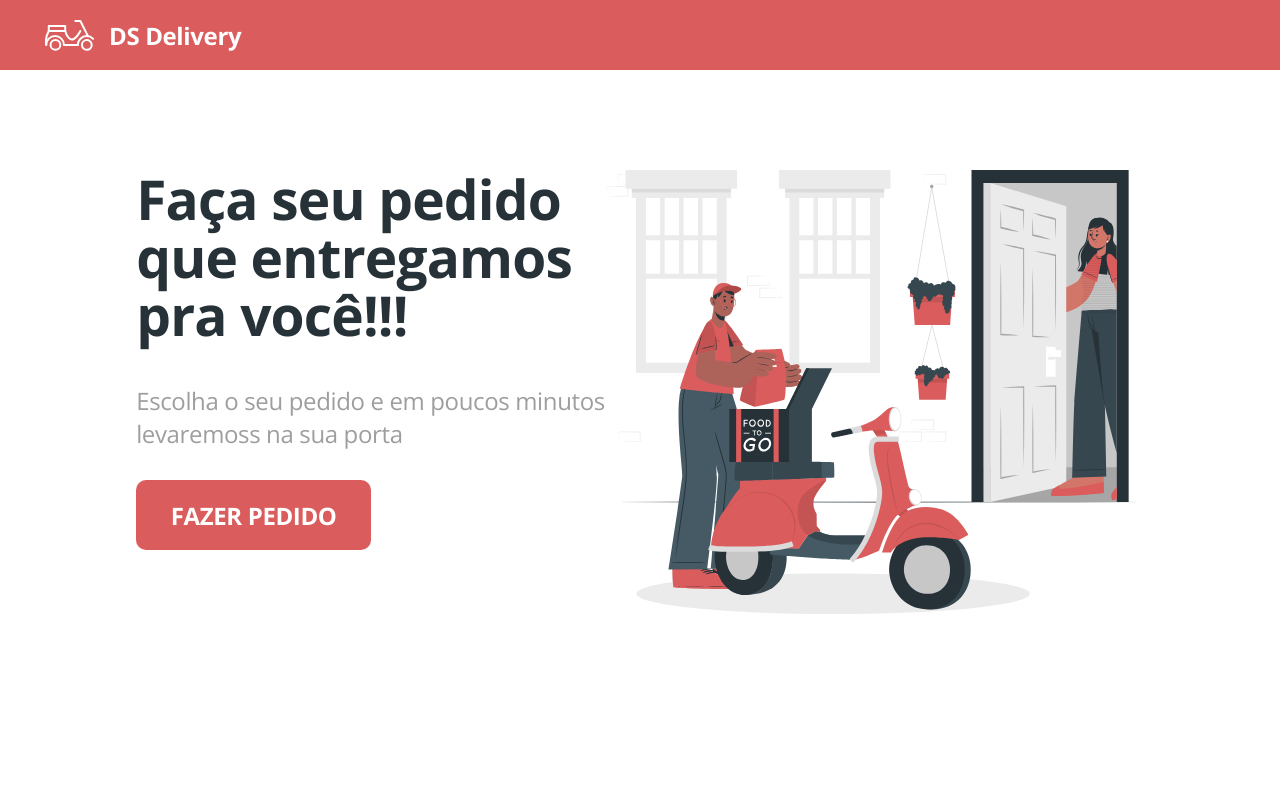
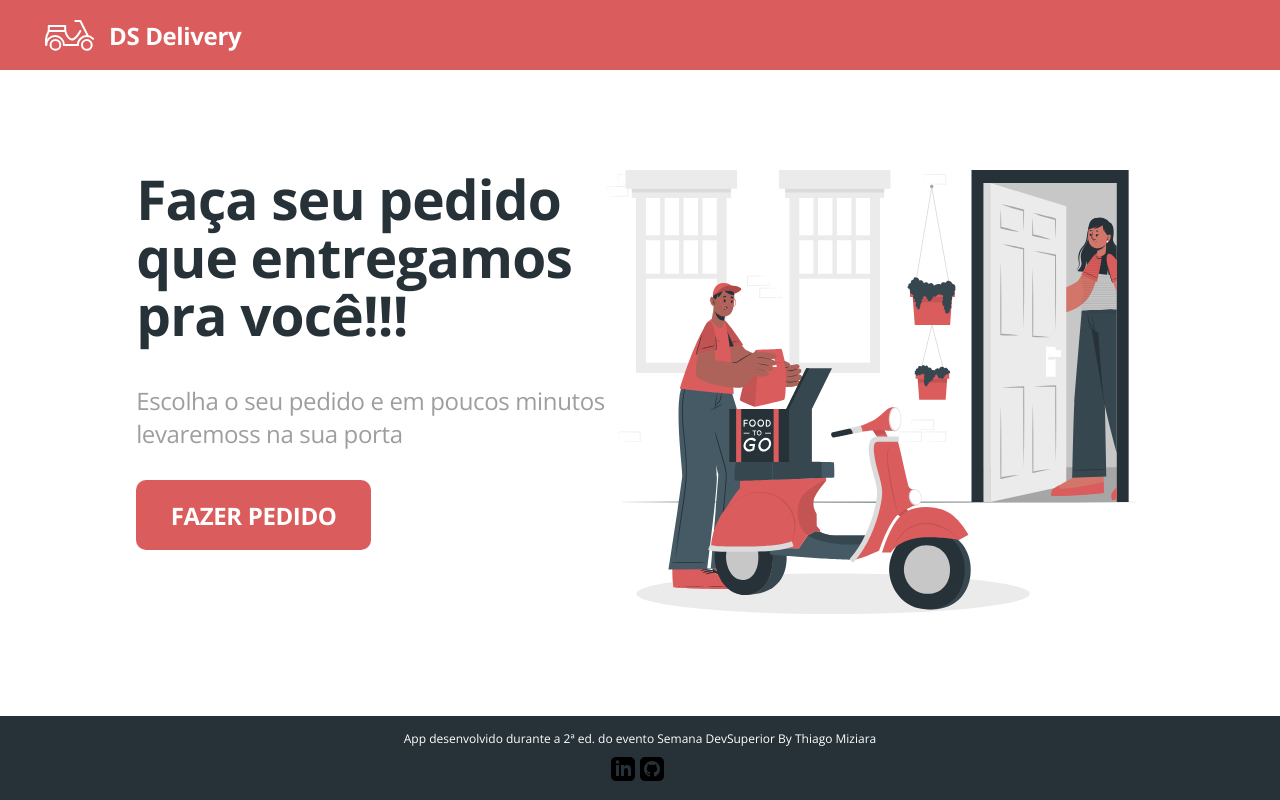
Before and after one commit to thiagonmiziara/dsdeliver-sds2, a React (Create React App) app in the folder front-web/: page / in a window 1280 px wide. Built offline with nearby package versions, Linux system fonts and the light colour scheme.

Commit message:
Add Footer

```diff
--- /dev/null
+++ b/front-web/src/Footer/index.tsx
@@ -0,0 +1,26 @@
+import React from "react";
+import "./styles.css";
+import { ReactComponent as LinkedinIcon } from "./linkedin.svg";
+import { ReactComponent as GithubIcon } from "./github.svg";
+
+const Footer = () => {
+  return (
+    <footer className="main-footer">
+      App desenvolvido durante a 2ª ed. do evento Semana DevSuperior By Thiago
+      Miziara
+      <div className="footer-icons">
+        <a
+          href="https://www.linkedin.com/in/thiago-nunes-miziara-92a85b6a/"
+          target="_new"
+        >
+          <LinkedinIcon />
+        </a>
+        <a href="https://github.com/thiagonmiziara" target="_new">
+          <GithubIcon />
+        </a>
+      </div>
+    </footer>
+  );
+};
+
+export default Footer;
--- /dev/null
+++ b/front-web/src/Footer/styles.css
@@ -0,0 +1,20 @@
+.main-footer {
+    padding-top: 15px;
+    padding-bottom: 15px;
+    background-color: var(--dark-color);
+    font-weight: normal;
+    font-size: 12px;
+    line-height: 16px;
+    text-align: center;
+    color: #FFF;
+}
+
+.footer-icons {
+    margin-top: 10px;
+    display: flex;
+    justify-content: center;
+}
+
+.footer-icons>* {
+    margin-right: 5px;
+}
--- a/front-web/src/Home/index.tsx
+++ b/front-web/src/Home/index.tsx
@@ -1,8 +1,11 @@
 import React from "react";
-import {ReactComponent as MainImage } from "./main.svg";
-import './styles.css';
+import Footer from "../Footer";
+import { ReactComponent as MainImage } from "./main.svg";
+import "./styles.css";
+
 const Home = () => {
   return (
+    <>
       <div className="home-container">
         <div className="home-content">
           <div className="home-actions">
@@ -17,13 +20,13 @@ const Home = () => {
               FAZER PEDIDO
             </a>
           </div>
-
           <div className="home-image">
-          <MainImage/>
-        </div>
-
+            <MainImage />
           </div>
         </div>
+      </div>
+      <Footer />
+    </>
   );
 };
 
```
Also changed, not shown: front-web/src/Footer/github.svg (added), front-web/src/Footer/linkedin.svg (added). Lines whose indentation alone changed are shown as unchanged.
